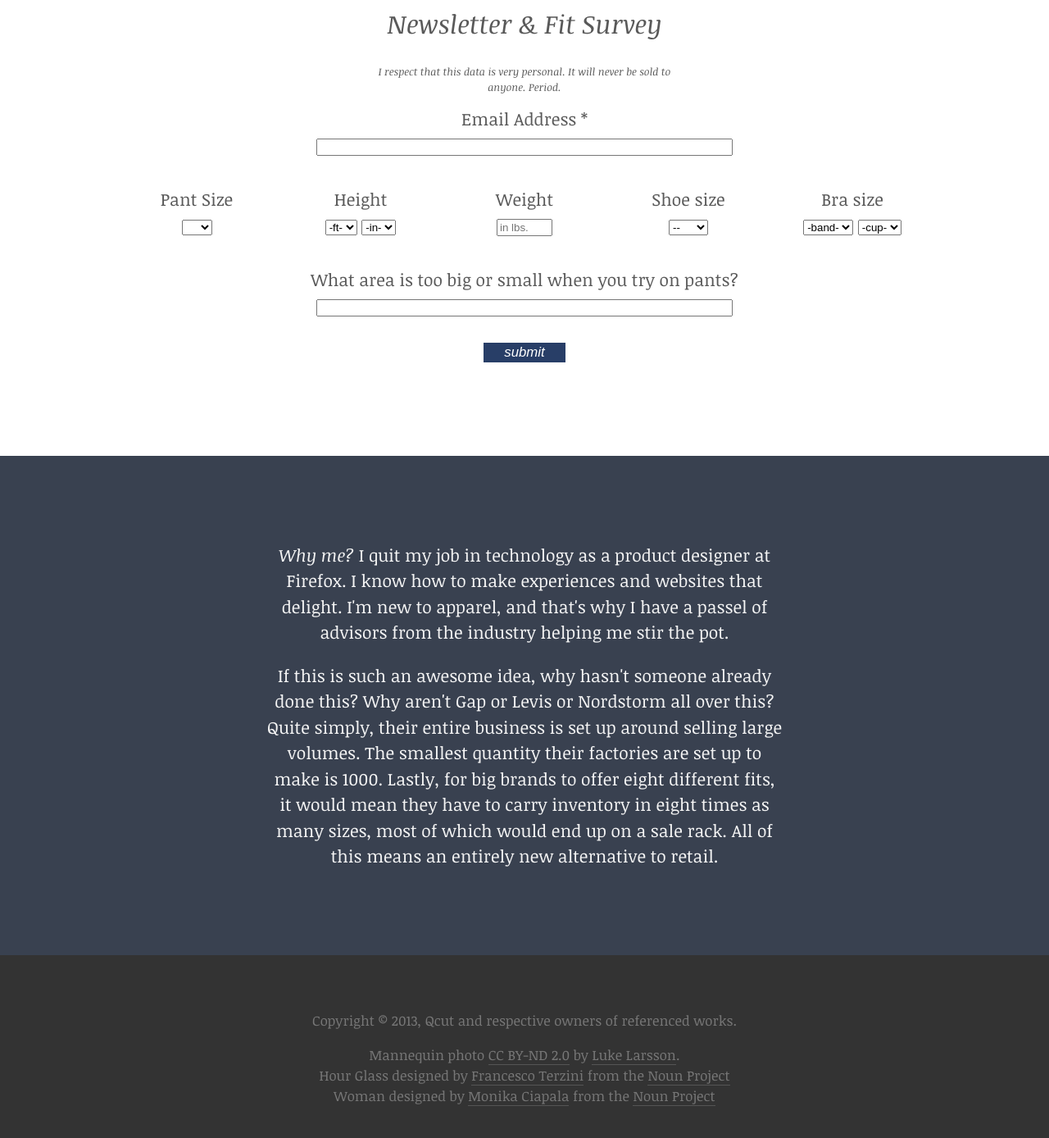
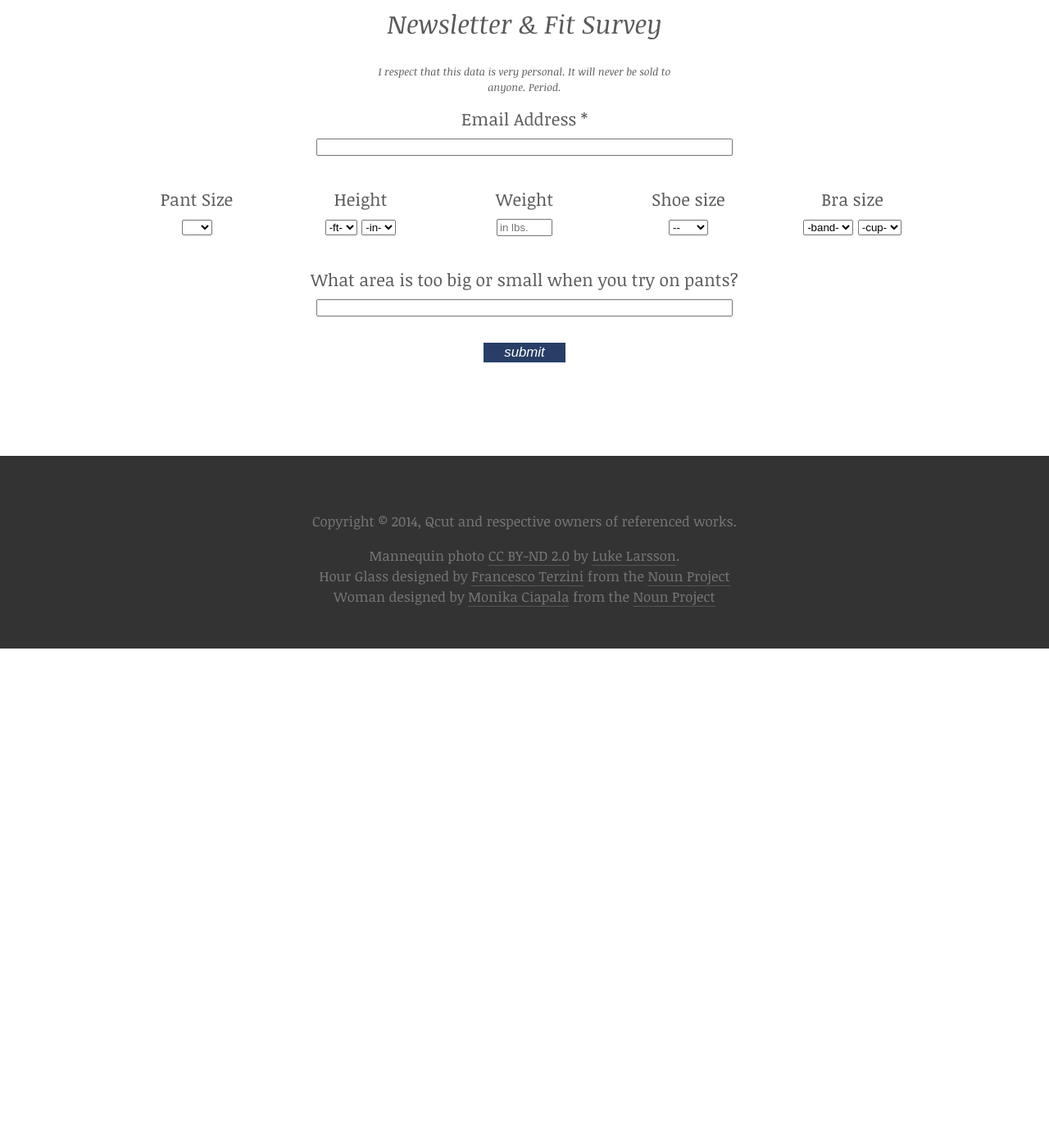
Before and after one commit to skinny97214/qcut, a Jekyll site: the page index.html, which Jekyll copies as it is, in a window 1280 px wide and 1400 px high, scrolled down 4783 px. Shown: the top 1388 px of the window at 82% size. Built offline with Jekyll 4.4.1, drawn with Linux system fonts in a browser that asks for light colours; nearby versions of some CDN libraries; some web fonts are replaced; library files that are not in the unit come from our copies; Markdown is read by kramdown in place of the engine named in the settings; comment, search, counter and statistics services are not loaded; after the commit the page ends 5574 px from its top, so only the background shows below that.

Commit message:
delete who were are copy

```diff
--- a/index.html
+++ b/index.html
@@ -179,15 +179,9 @@
 				</form>
 			</div>
 		</section>
-		<section class="black">
-			<p><span class="italic">Why me?</span> I quit my job in technology as a product designer at Firefox. I know how to make experiences and websites that delight. I'm new to apparel, and that's why I have a passel of advisors from the industry helping me stir the pot.</p>
-			<p>If this is such an awesome idea, why hasn't someone already done this? Why aren't Gap or Levis or Nordstorm all over this? Quite simply, their entire business is set up around selling large volumes. The smallest quantity their factories are set up to make is 1000. Lastly, for big brands to offer eight different fits, it would mean they have to carry inventory in eight times as many sizes, most of which would end up on a sale rack. All of this means an entirely new alternative to retail.</p>
-
-		</section>
-
 
 		<footer>
-			<p>Copyright &copy; 2013, Qcut and respective owners of referenced works.</p>
+			<p>Copyright &copy; 2014, Qcut and respective owners of referenced works.</p>
 			Mannequin photo <a href="https://creativecommons.org/licenses/by-nd/2.0/">CC BY-ND 2.0</a> by <a href="https://www.flickr.com/photos/brownpolyester/2594838123">Luke Larsson</a>. <br />
 			Hour Glass designed by <a href="http://www.thenounproject.com/fterzini">Francesco Terzini</a> from the <a href="http://www.thenounproject.com">Noun Project</a><br />
 			Woman designed by <a href="http://www.thenounproject.com/merdesign">Monika Ciapala</a> from the <a href="http://www.thenounproject.com">Noun Project</a>
```
